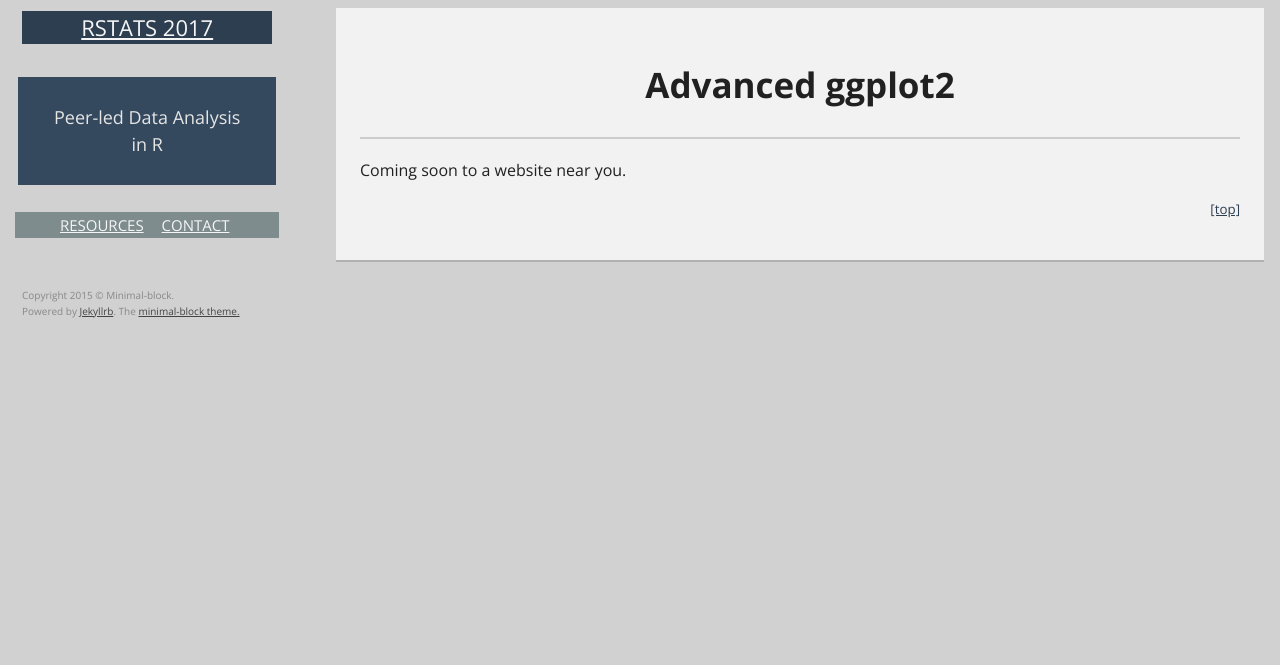
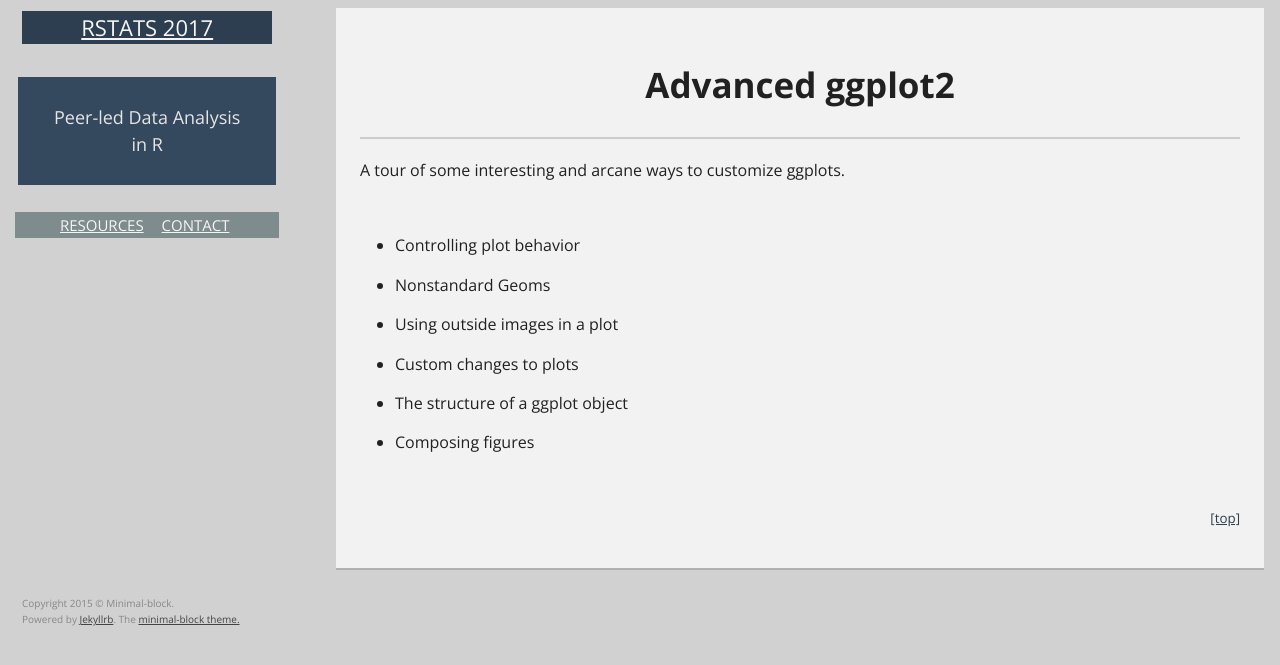
Before and after one commit to CCBBatUT/rstats_fall2017, a Jekyll site: the page built from _posts/2017-11-10-seminar_09.md, in a window 1280 px wide. Shown: the top 665 px of the page. Built offline with Jekyll 4.4.1, drawn with Linux system fonts in a browser that asks for light colours.

Commit message:
Add files for ggplot2 lecture

```diff
--- a/_posts/2017-11-10-seminar_09.md
+++ b/_posts/2017-11-10-seminar_09.md
@@ -2,8 +2,21 @@
 layout: post
 title: "Advanced ggplot2"
 instructor: Claire McWhite
-permalink: /9_seminar/
-materials: files/9_files.zip
+permalink: /9_advggplot2/
+materials: files/9_advggplot2.zip
 ---
 
-Coming soon to a website near you.
+A tour of some interesting and arcane ways to customize ggplots.
+
+
+- Controlling plot behavior
+
+- Nonstandard Geoms
+
+- Using outside images in a plot
+
+- Custom changes to plots
+
+- The structure of a ggplot object
+
+- Composing figures
```
Also changed, not shown: 1 other file.
